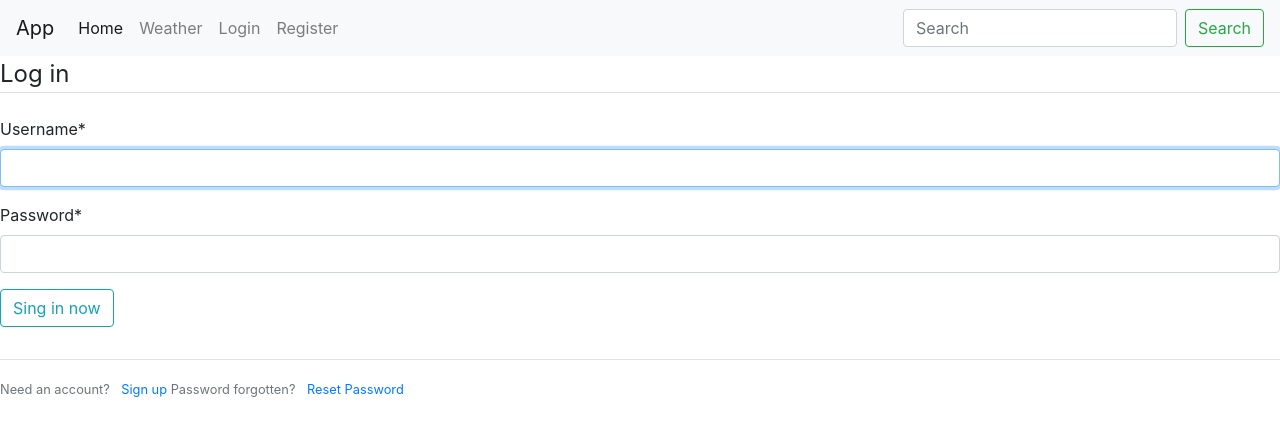
After one commit to QSuHack/django002, a Django app: page /user/login/ in a window 1280 px wide. The commit adds this page. Shown: the top 436 px of the page. Run offline with Django 3.2, Linux system fonts and the light colour scheme; some libraries are stand-ins or nearby versions.

Commit message:
Integrate my users app and add home page.

```diff
--- a/chat/templates/chat/base.html
+++ b/chat/templates/chat/base.html
@@ -13,7 +13,7 @@
   <body>
 
       <nav class="navbar navbar-expand-lg navbar-light bg-light">
-  <a class="navbar-brand" href="#">App</a>
+  <a class="navbar-brand" href="{% url 'home-page' %}">App</a>
   <button class="navbar-toggler" type="button" data-toggle="collapse" data-target="#navbarSupportedContent" aria-controls="navbarSupportedContent" aria-expanded="false" aria-label="Toggle navigation">
     <span class="navbar-toggler-icon"></span>
   </button>
@@ -21,7 +21,7 @@
   <div class="collapse navbar-collapse" id="navbarSupportedContent">
     <ul class="navbar-nav mr-auto">
       <li class="nav-item active">
-        <a class="nav-link" href="#">Home <span class="sr-only">(current)</span></a>
+        <a class="nav-link" href="{% url 'home-page' %}">Home <span class="sr-only">(current)</span></a>
       </li>
       <li class="nav-item">
         <a class="nav-link" href="{% url 'weather-search' %}">Weather</a>
@@ -34,8 +34,13 @@
         <a class="nav-link" href="{% url 'task-list' %}">Task Manager</a>
       </li>
       <li class="nav-item">
-      <a href="#" class="nav-link"> {{user.username}}</a>
+      <a class = "nav-item nav-link" href="{% url 'users-profile' %}">Hello, {{user.username}} </a>
       </li>
+      <li class='nav-item'>
+      <a class = "nav-item nav-link" href="{% url 'users-logout' %}"> Logout</a></li>
+      {%else%}
+          <a class="nav-item nav-link" href="{% url 'users-login' %}">Login</a>
+          <a class="nav-item nav-link" href={% url 'users-register' %}>Register</a>
       {% endif %}
     </ul>
     <form class="form-inline my-2 my-lg-0">
--- a/chat/views.py
+++ b/chat/views.py
@@ -84,3 +84,6 @@ class UserListView(LoginRequiredMixin, ListView):
         l = list(set(l))
         subquery = User.objects.filter(id__in = l )
         return subquery
+
+def home_view(request):
+    return render(request, "chat/home.html")
--- a/django002/settings.py
+++ b/django002/settings.py
@@ -44,6 +44,7 @@ INSTALLED_APPS = [
     'weather.apps.WeatherConfig',
     'qualified_majority_app.apps.QualifiedMajorityAppConfig',
     'todos.apps.TodosConfig',
+    'users.apps.UsersConfig',
 ]
 
 MIDDLEWARE = [
@@ -57,6 +58,8 @@ MIDDLEWARE = [
 ]
 
 ROOT_URLCONF = 'django002.urls'
+LOGIN_REDIRECT_URL = "blog-home"
+LOGIN_URL = 'users-login'
 
 TEMPLATES = [
     {
@@ -134,3 +137,6 @@ DATETIME_INPUT_FORMATS = [
 STATIC_URL = '/static/'
 STATIC_ROOT='/static/'
 X_FRAME_OPTIONS = 'SAMEORIGIN'
+
+MEDIA_ROOT = os.path.join(BASE_DIR, 'users/media')
+MEDIA_URL = '/media/'
--- a/django002/urls.py
+++ b/django002/urls.py
@@ -15,10 +15,13 @@ Including another URLconf
 """
 from django.contrib import admin
 from django.urls import path, include
+from django.conf import settings
+from django.conf.urls.static import static
+
 from weather.views import search_view, CityDetailView
-from chat.views import MessageListView, MessageCreateView, MessageSeparetedListView, UserListView
-
+from chat.views import MessageListView, MessageCreateView, MessageSeparetedListView, UserListView, home_view
 urlpatterns = [
+    path('', home_view, name="home-page"),
     path('admin/', admin.site.urls),
     path('search/',search_view,name="weather-search"),
     path('city/<int:pk>',CityDetailView.as_view(),name="weather-city_detail" ),
@@ -27,4 +30,7 @@ urlpatterns = [
     path('EU/', include('qualified_majority_app.urls')),
     path('messages/<int:pk>', MessageSeparetedListView.as_view(), name='messages-sep'),
     path('task/', include('todos.urls')),
-]
+    path('user/', include('users.urls')),
+    ]
+if settings.DEBUG:
+    urlpatterns +=static(settings.MEDIA_URL, document_root=settings.MEDIA_ROOT)
--- a/qualified_majority_app/urls.py
+++ b/qualified_majority_app/urls.py
@@ -3,5 +3,5 @@ from django.urls import path
 from .views import StateListView
 
 urlpatterns = [
-    path("decision", StateListView.as_view()),
+    path("decision", StateListView.as_view(), name="eu-app"),
 ]
--- a/users/signals.py
+++ b/users/signals.py
@@ -7,7 +7,7 @@ from .models import Profile
 @receiver(post_save,sender=User)
 def create_profile(sender, instance, created, **kwargs):
     if created:
-        Profile.objects.create(user=instance)\
+        Profile.objects.create(user=instance)
 
 @receiver(post_save,sender=User)
 def save_profile(sender, instance, **kwargs):
--- /dev/null
+++ b/users/templates/users/login.html
@@ -0,0 +1,26 @@
+{% extends 'chat/base.html' %}
+{% load crispy_forms_tags %}
+{% block content %}
+<div class="content-section">
+<form method="POST">
+{% csrf_token %}
+<fieldset class="form-group">
+<legend class="border-bottom mb-4">Log in</legend>
+{{form|crispy}}
+</fildset>
+<div class="form-group">
+<button class="btn btn-outline-info" type="submit">Sing in now </button>
+</div>
+</form>
+</div>
+
+<div class="border-top pt-3">
+<small class="text-muted">
+Need an account? <a class="ml-2" href="{% url 'users-register' %}"> Sign up</a>
+</small>
+<small class="text-muted">
+Password forgotten? <a class="ml-2" href="{% url 'users-password-reset' %}">Reset Password</a>
+</small>
+
+
+{% endblock content %}
--- /dev/null
+++ b/users/templates/users/password_reset_complete.html
@@ -0,0 +1,5 @@
+{% extends 'chat/base.html' %}
+{% block content %}
+     <div class="alert alert-info">Your password has been changed</div>
+     <a href="{% url 'users-login' %}">Sing in here! </a>
+{% endblock content %}
--- /dev/null
+++ b/users/templates/users/password_reset_done.html
@@ -0,0 +1,4 @@
+{% extends 'chat/base.html' %}
+{% block content %}
+     <div class="alert alert-info">An email has been sent with instructions to reset you password. Check your inbox </div>
+{% endblock content %}
--- /dev/null
+++ b/users/urls.py
@@ -0,0 +1,24 @@
+from django.contrib import admin
+from django.contrib.auth import views as auth_views
+from django.urls import path, include
+from django.conf import settings
+from django.conf.urls.static import static
+
+from users.views import register_view, profile_view
+
+
+urlpatterns = [
+    path('login/', auth_views.LoginView.as_view(template_name="users/login.html"),name="users-login"),
+    path('logout/', auth_views.LogoutView.as_view(template_name="users/logout.html"),name="users-logout"),
+    path('password-reset/',
+        auth_views.PasswordResetView.as_view(template_name="users/password_reset.html"),
+        name="users-password-reset"),
+    path('password-reset/done',
+        auth_views.PasswordResetDoneView.as_view(template_name="users/password_reset_done.html"),
+        name="password_reset_done"),
+    path('password-reset-confirm/<uidb64>/<token>/',
+        auth_views.PasswordResetConfirmView.as_view(template_name="users/password_reset_confirm.html"),
+        name="password_reset_confirm"),
+    path('register/',register_view, name="users-register"),
+    path('profile/',profile_view, name="users-profile"),
+]
```
Also changed, not shown: chat/templates/chat/home.html (added, +9 -0 lines), users/templates/users/logout.html (added, +8 -0 lines), users/templates/users/password_reset.html (added, +17 -0 lines), users/templates/users/password_reset_confirm.html (added, +17 -0 lines), users/templates/users/profile.html (added, +26 -0 lines), users/templates/users/register.html (added, +22 -0 lines), 1 other file.
